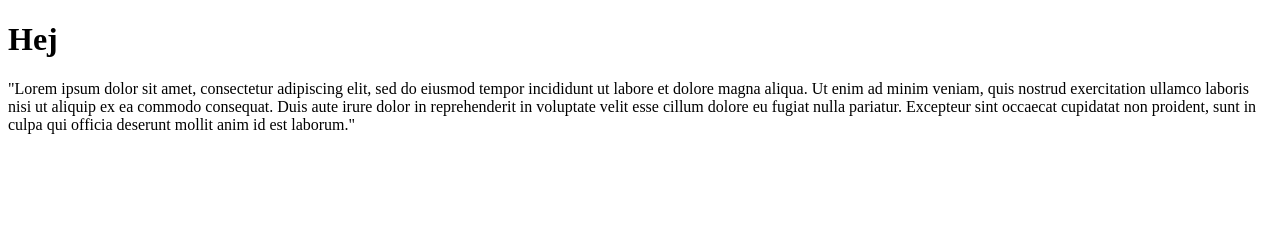
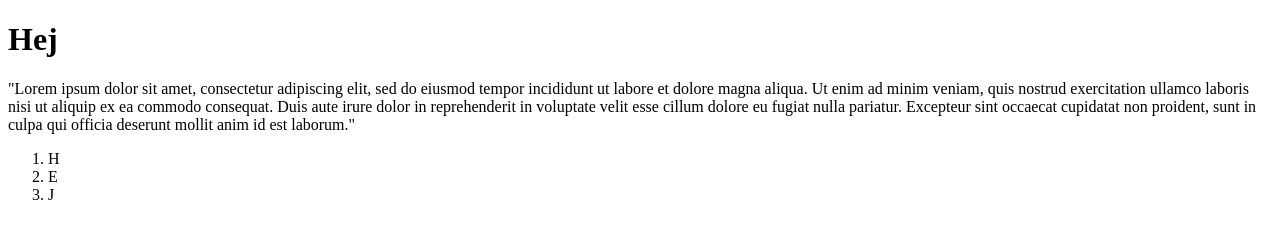
Before and after one commit to Excaliderp/Experiment-pull_request, a plain HTML site: page index.html in a window 1280 px wide. Drawn offline with Linux system fonts and the light colour scheme.

Commit message:
added a list

```diff
--- a/index.html
+++ b/index.html
@@ -8,5 +8,12 @@
             <h1>Hej</h1>
             <p>"Lorem ipsum dolor sit amet, consectetur adipiscing elit, sed do eiusmod tempor incididunt ut labore et dolore magna aliqua. Ut enim ad minim veniam, quis nostrud exercitation ullamco laboris nisi ut aliquip ex ea commodo consequat. Duis aute irure dolor in reprehenderit in voluptate velit esse cillum dolore eu fugiat nulla pariatur. Excepteur sint occaecat cupidatat non proident, sunt in culpa qui officia deserunt mollit anim id est laborum."</p>
         </div>
+        <div class="list">
+            <ol>
+                <li>H</li>
+                <li>E</li>
+                <li>J</li>
+            </ol>
+        </div>
     </body>
 </html>
```
